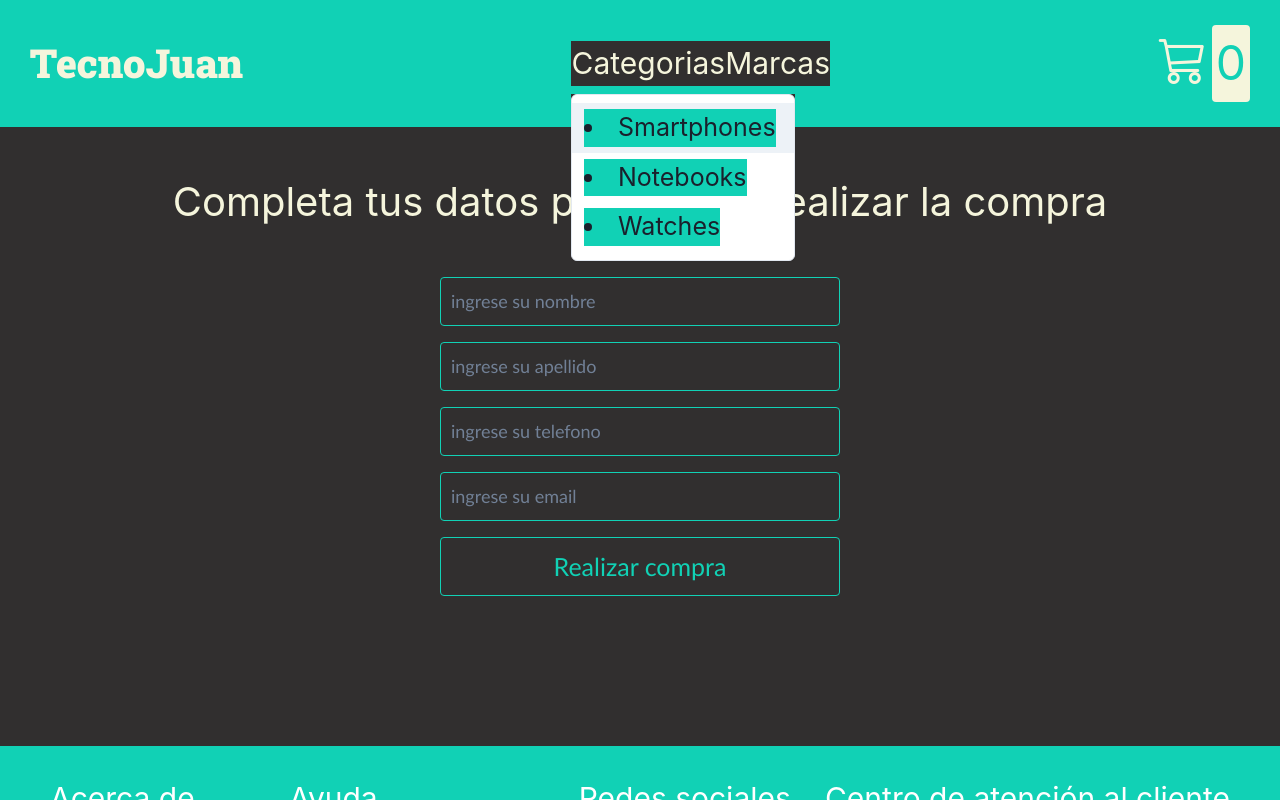
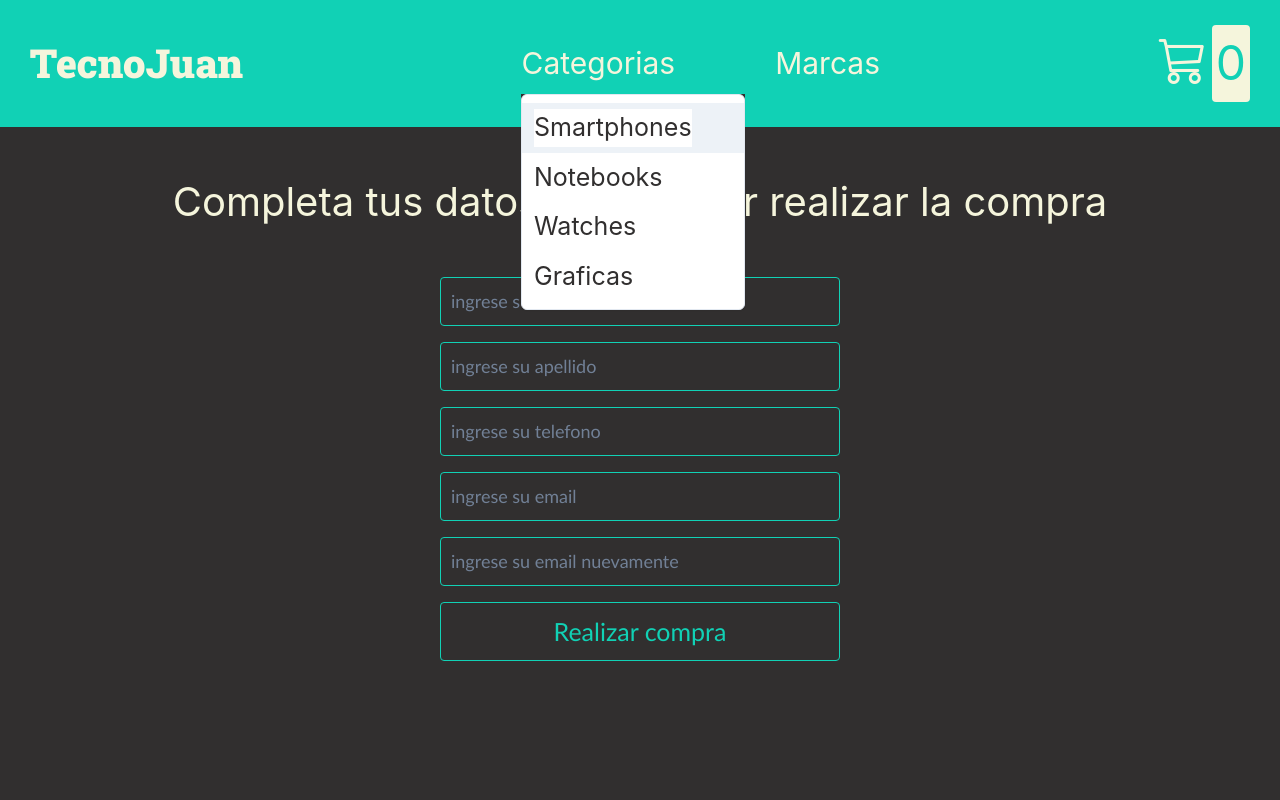
Before and after one commit to vabalo9/ElectroJuan, a React (Vite) app: page /formulario-de-compra in a window 1280 px wide. Both pictures are taken after a click on the button "Categorias". Shown: the top 800 px of the page. Built offline with nearby package versions, Linux system fonts and the light colour scheme.

Commit message:
proyecto terminado, solo falta agregar productos

```diff
--- a/src/components/Cart.jsx
+++ b/src/components/Cart.jsx
@@ -35,10 +35,11 @@ const Cart = () => {
         <h4 className='cantidad-carrito'>Cantidad de productos: {cantidad}</h4>
         <h4 className='cantidad-carrito'> Total: $ {totales}</h4>
       </div>
+      <div className='div-boton-nexo'>
         <Link to={`/formulario-de-compra`}>
           <button className='boton-nexo efecto'>Finalizar compra</button>
         </Link>
-
+      </div>
     </div>
   )
 }
--- a/src/components/ItemListContainer.jsx
+++ b/src/components/ItemListContainer.jsx
@@ -3,23 +3,27 @@ import ItemList from "./ItemList";
 import {useState, useEffect} from "react";
 import { useParams } from "react-router-dom";
 import Example from './ComponenteDeEspera'
-import {collection, getDocs, getFirestore} from "firebase/firestore"
+import {collection, getDocs, getFirestore, query, where} from "firebase/firestore"
 
 
 const ItemListContainer = () => {
 
   const [productos, setProductos] = useState([])
   const[espera, setEspera] = useState(true)
+  const [titulo, setTitulo] =useState("")
   const { categoria } = useParams();
   const { marca } = useParams();
-  const [vidriera, setVidriera] = useState([])
-
 
 
 
     useEffect(() =>{
         const db = getFirestore();
-        const itemsCollection = collection(db, "tecnologia");
+        const itemsCollection = categoria
+        ? query(collection(db, "tecnologia"), where('categoria','==',categoria))
+        : marca
+        ? query(collection(db, "tecnologia"), where('marca','==',marca))
+        : query(collection(db, "tecnologia"), where('oferta', '==', true))
+        marca ? setTitulo(`Estos son nuestros productos de ${marca}`) : setTitulo(categoria)
         getDocs(itemsCollection).then((snapshot)=>{
         const productos = snapshot.docs.map((doc)=>({
         ...doc.data(),
@@ -28,35 +32,22 @@ const ItemListContainer = () => {
         setProductos(productos);
         setEspera(false);
       });
-    }, [])
+    }, [categoria, marca])
 
 
 
-    const filtroCategorias= productos.filter((producto)=>producto.categoria===categoria)
-    const filtroMarcas= productos.filter((producto)=>producto.marca==marca)
 
-    useEffect(() =>{
-      productos
-    },)
 
   if (espera) {
     return <Example />
    }
 
-   if (categoria) {
-    setVidriera(filtroCategorias)
-   }else if (marca) {
-      setVidriera(filtroMarcas)
-   }else {
-    setVidriera(productos)
-   }
-
 
 
 return <>
-      <h3 className="titulo-productos">{categoria}</h3>
-      <h3 className="titulo-productos">{marca}</h3>
-       {<ItemList productos={vidriera} />}
+      <h3 className="titulo-productos">{titulo}</h3>
+
+        <ItemList productos={productos} />
 
 
     </>
--- a/src/components/NavBar.jsx
+++ b/src/components/NavBar.jsx
@@ -14,9 +14,11 @@ const NavBar = () => {
       <Link to={`/`}>
         <h1 className="logo">TecnoJuan</h1>
       </Link>
-        <div>
+
+
+      <div className="divisiones">
         <Menu>
-              <MenuButton className="categorias">Categorias</MenuButton>
+          <MenuButton className="categorias"><span className="fondo">Categorias</span></MenuButton>
           <Portal>
             <MenuList>
               <MenuItem>
@@ -34,22 +36,32 @@ const NavBar = () => {
                     <li className="items">Watches</li>
                 </Link>
               </MenuItem>
+              <MenuItem>
+                <Link to={`/categoria/${"Graficas"}`}>
+                    <li className="items">Graficas</li>
+                </Link>
+              </MenuItem>
             </MenuList>
           </Portal>
         </Menu>
 
         <Menu>
-              <MenuButton className="categorias">Marcas</MenuButton>
+          <MenuButton className="categorias"><span className="fondo">Marcas</span></MenuButton>
           <Portal>
             <MenuList>
               <MenuItem>
-                    <Link to={`/marca/${"apple"}`}>
+                <Link to={`/marca/${"Apple"}`}>
                     <li className="items">Apple</li>
                 </Link>
               </MenuItem>
               <MenuItem>
-                    <Link to={`/marca/${"samsung"}`}>
+                <Link to={`/marca/${"Samsung"}`}>
                     <li className="items">Samsung</li>
+                </Link>
+              </MenuItem>
+              <MenuItem>
+                <Link to={`/marca/${"Nvidia"}`}>
+                    <li className="items">Nvidia</li>
                 </Link>
               </MenuItem>
             </MenuList>
--- a/src/components/SendOrder.jsx
+++ b/src/components/SendOrder.jsx
@@ -45,6 +45,7 @@ const orderCollection = collection(db, "orden")
             <input className="register" required type="text" placeholder='ingrese su apellido' onChange={(e)=> setApellido(e.target.value)}/>
             <input className="register" required type="number" placeholder='ingrese su telefono' onChange={(e)=> setTelefono(e.target.value)}/>
             <input className="register" required type="email" placeholder='ingrese su email' onChange={(e)=> setEmail(e.target.value)} />
+            <input className="register" required type="email" placeholder='ingrese su email nuevamente'/>
             <button className="boton-finalizador efecto" type='submit' >Realizar compra</button>
 
         </form>
--- a/src/style.css
+++ b/src/style.css
@@ -11,6 +11,8 @@
     box-sizing: border-box;
     background-color: var(--color-fondo);
   }
+
+
 
 
   .navbar {
@@ -400,17 +402,23 @@
 
    }
 
+   .div-boton-nexo{
+    display: flex;
+    align-items: center;
+    justify-content: center;
+
+   }
 
    .boton-nexo {
      display: flex;
      align-items: center;
      justify-content: center;
      border-radius: 4px;
-     margin-inline: 500px;
      margin-top: 50px;
      font-size: 25px;
-     width: 500px;
-     padding: 10px;
+     padding-inline: 300px;
+     padding-block: 20px;
+
      color:var(--principal-bg-color) ;
      background-color: var(--color-fondo);
      border: 1px solid var(--principal-bg-color);
@@ -454,15 +462,27 @@
 
    .categorias {
      font-size: 30px;
-     background-color: var(--principal-bg-color)!important;
     }
 
-    .css-kjvu41 {
-      background-color: var(--principal-bg-color)!important;
 
-   }
+  .fondo{
+  background-color: var(--principal-bg-color);
+  padding-block: 10px;
+}
 
-   .chakra-menu__menu-button {
-    background-color: var(--principal-bg-color)!important;
 
-   }
+.divisiones {
+  background-color: var(--principal-bg-color);
+  display: flex;
+  gap: 100px;
+}
+
+.chakra-menu__menu-list {
+  list-style-type: none;
+}
+
+
+.items {
+  background-color: white;
+  color: var(--color-fondo);
+}
```
Also changed, not shown: 1 other file (tests, documents, lock files or other folders). Lines whose indentation alone changed are shown as unchanged.
